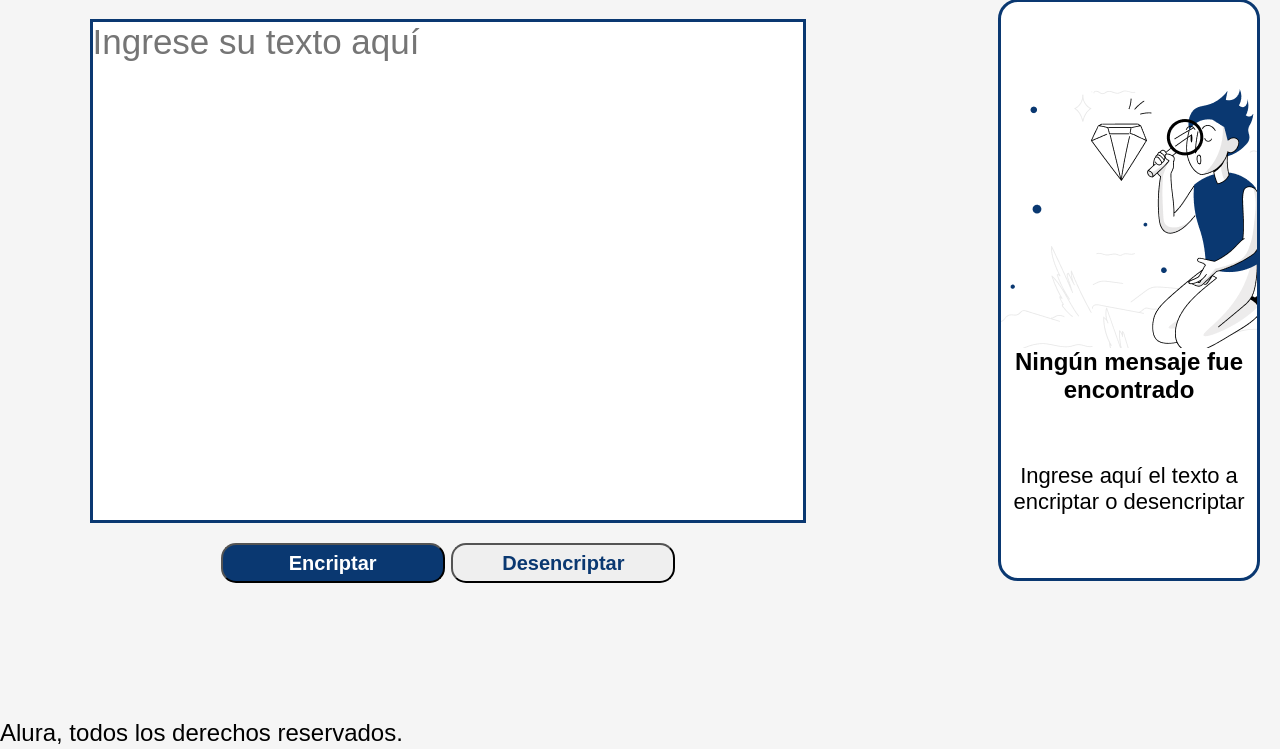
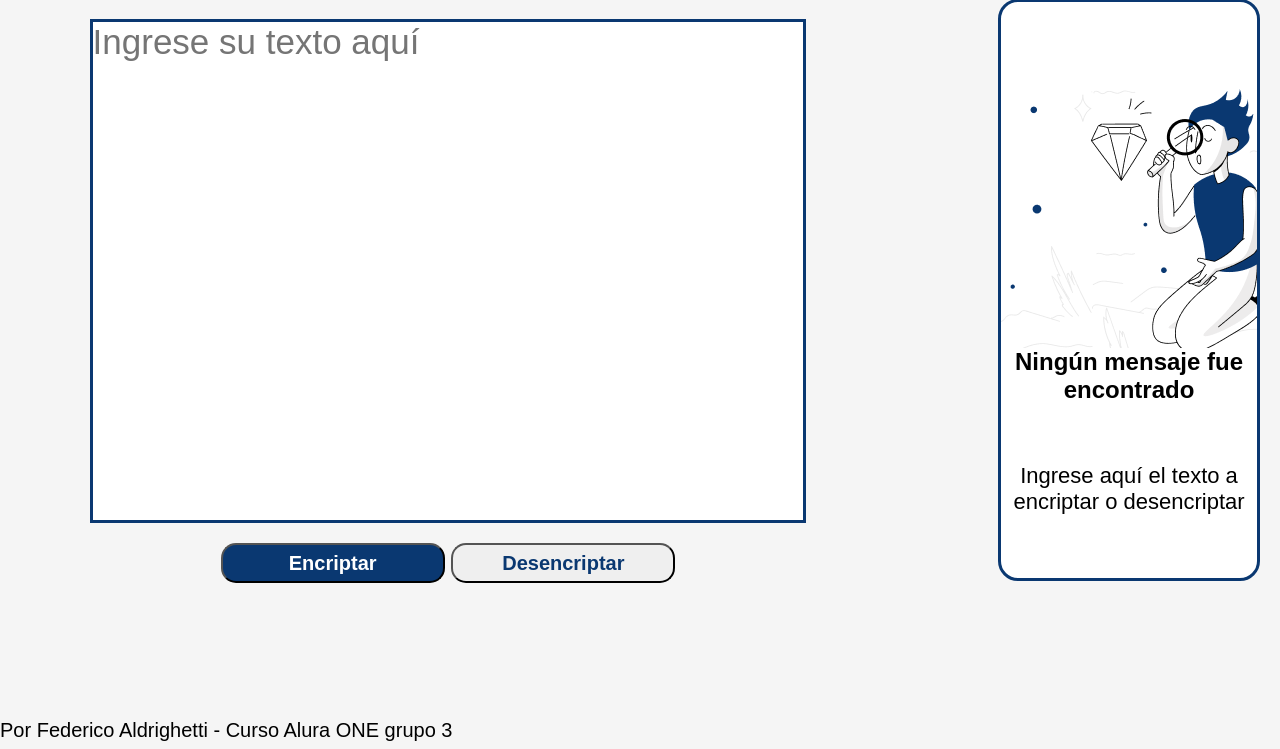
Before and after one commit to faldrighetti/challenge-alura-encriptador, a plain HTML site: page encriptador.html in a window 1280 px wide. Shown: the part 51-800 px from the top of the page. Drawn offline with Linux system fonts and the light colour scheme.

Commit message:
Cambia footer para dar info

```diff
--- a/encriptador.css
+++ b/encriptador.css
@@ -121,7 +121,7 @@ section{
 
 footer{
     width: 100%;
-    height: 20px;
+    font-size: 20px;
 }
 
 .oculto{
--- a/encriptador.html
+++ b/encriptador.html
@@ -46,7 +46,7 @@
 
     </main>
     <footer>
-        Alura, todos los derechos reservados.
+        Por Federico Aldrighetti - Curso Alura ONE grupo 3
     </footer>
 
     <script src='encriptador.js'></script>
```
